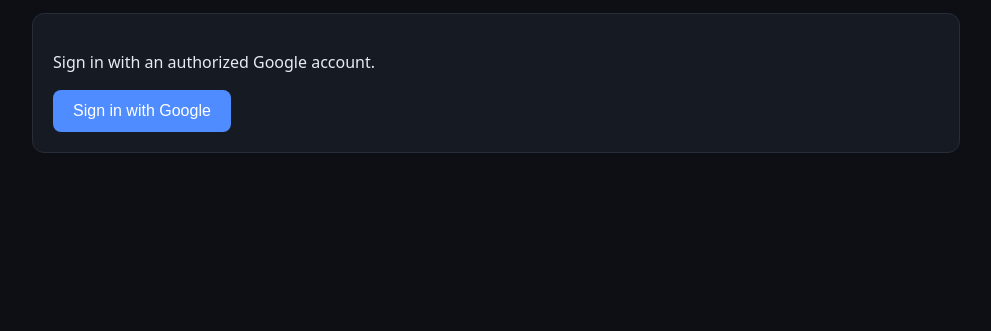
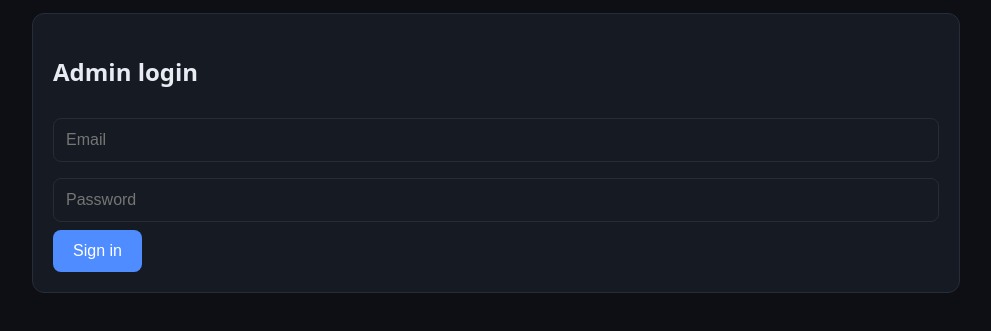
Before and after one commit to shifatgojo/MH-VIDEO-DELIVERY, a plain HTML site: page admin.html in a window 1280 px wide. Shown: the part 81-412 px from the top of the page, without its empty margins (144-1135 px from the left). Drawn offline with nearby package versions, Linux system fonts and the light colour scheme.

Commit message:
Update admin.html

```diff
--- a/admin.html
+++ b/admin.html
@@ -1,6 +1,9 @@
 <!doctype html><html lang="en"><head><meta charset="utf-8"><meta name="viewport" content="width=device-width,initial-scale=1"><link rel="stylesheet" href="css/style.css"><title>Admin – MH Video Delivery</title><meta name="robots" content="noindex"></head><body><main class="wrap">
 <h1>MH Admin</h1>
-<div id="login" class="card"><p>Sign in with an authorized Google account.</p><button id="signin">Sign in with Google</button></div>
+<form id="login" class="card"><h2>Admin login</h2>
+<input id="email" type="email" placeholder="Email" autocomplete="username" required>
+<input id="pass" type="password" placeholder="Password" autocomplete="current-password" required>
+<button id="signin">Sign in</button></form>
 <div id="app" hidden><button id="signout" class="btn sm">Sign out</button>
 <form id="up" class="card"><h2>Upload video</h2><input id="name" placeholder="Video name" maxlength="120" required>
 <input id="file" type="file" accept="video/mp4,video/webm,video/quicktime,video/x-matroska" required>
```
